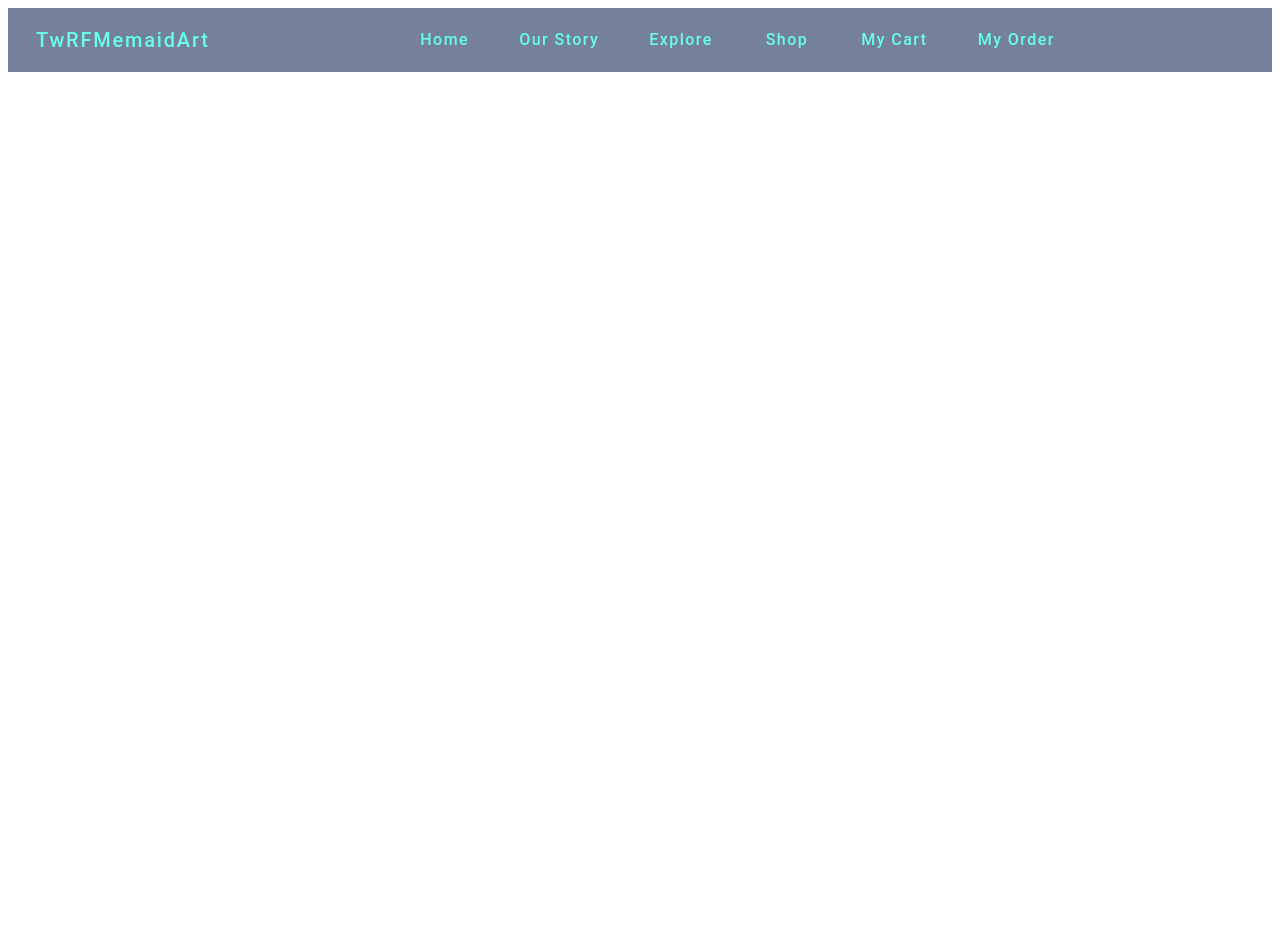
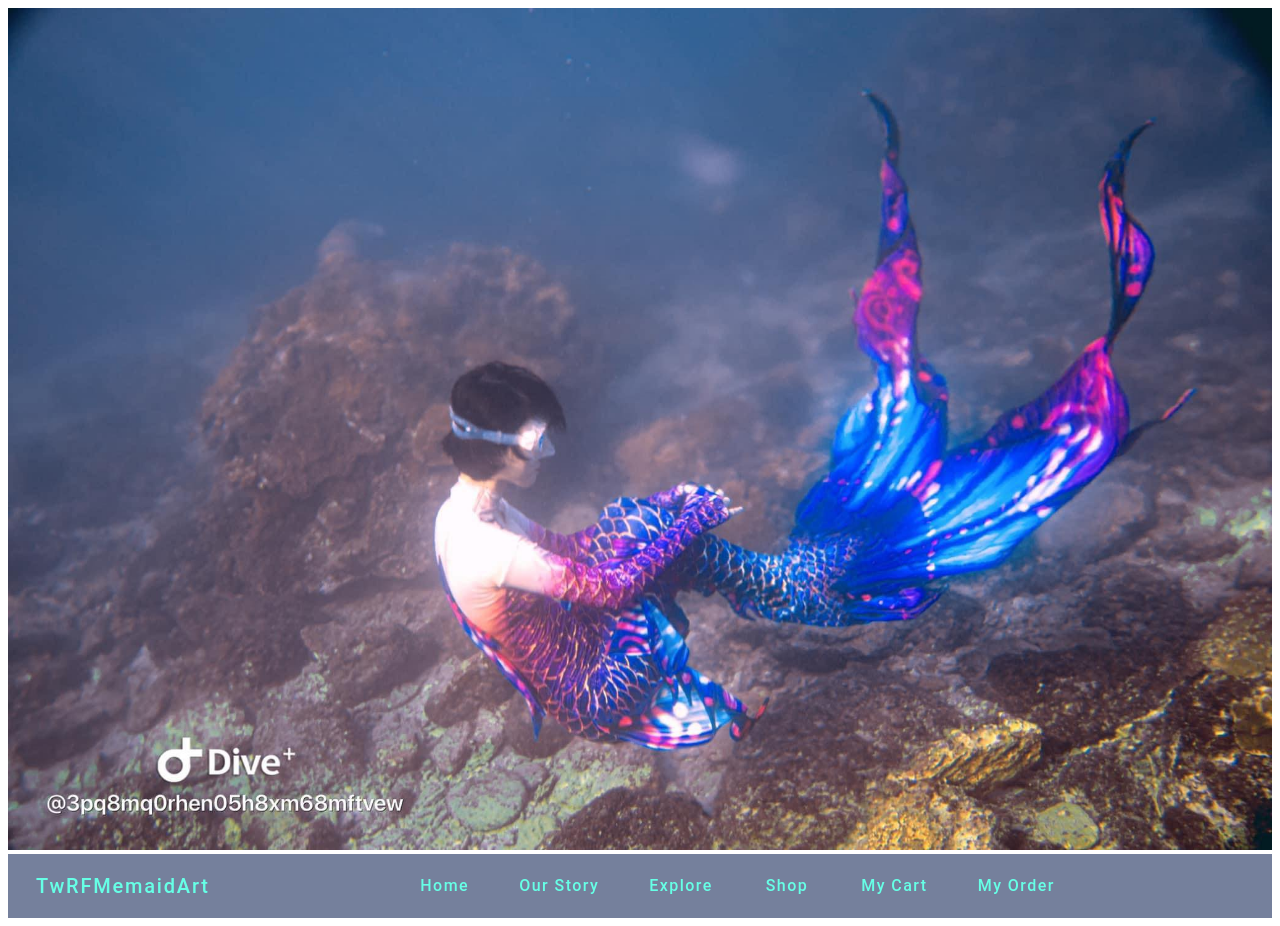
Before and after one commit to RouTingShi/TwRFMermaidArt, an Angular app: page / in a window 1280 px wide. Before the commit the page ends 800 px from the top, so only its background shows below. Built offline with nearby package versions, Linux system fonts and the light colour scheme.

Commit message:
add banner

```diff
--- a/src/app/views/header/header.component.html
+++ b/src/app/views/header/header.component.html
@@ -1,3 +1,4 @@
+<img  class="banner" src="../../../assets/image/banner.jpg">
 <mat-toolbar class="toolbar text background">
     <div class="home">
         <button mat-button class="homeButton">TwRFMemaidArt</button>
--- a/src/app/views/header/header.component.scss
+++ b/src/app/views/header/header.component.scss
@@ -16,6 +16,10 @@
 
 
 //以下自訂義
+.banner
+{
+  width: 100%;
+}
 .toolbar
 {
   padding: 0 20px;
```
Also changed, not shown: src/assets/image/banner.jpg (added), src/assets/image/product.jpg (added).
